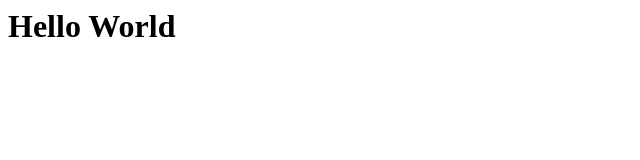
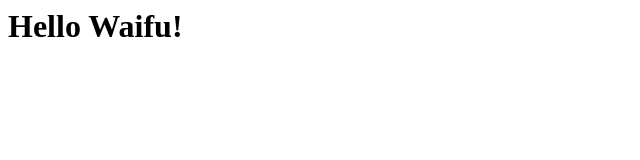
Before and after one commit to shvms/github-test, a plain HTML site: page index.html in a window 1280 px wide. Shown: the full height of the page, 0-640 px from the left. Drawn offline with Linux system fonts and the light colour scheme.

Commit message:
Added waifu

```diff
--- a/index.html
+++ b/index.html
@@ -6,6 +6,6 @@
     <title>Document</title>
   </head>
   <body>
-    <h1>Hello World</h1>
+    <h1>Hello Waifu!</h1>
   </body>
 </html>
```
